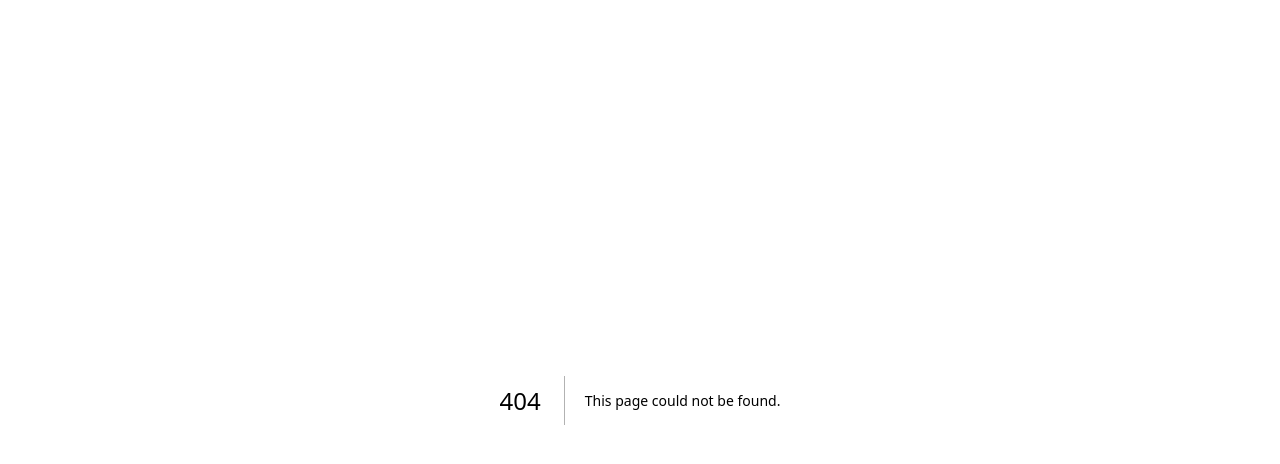
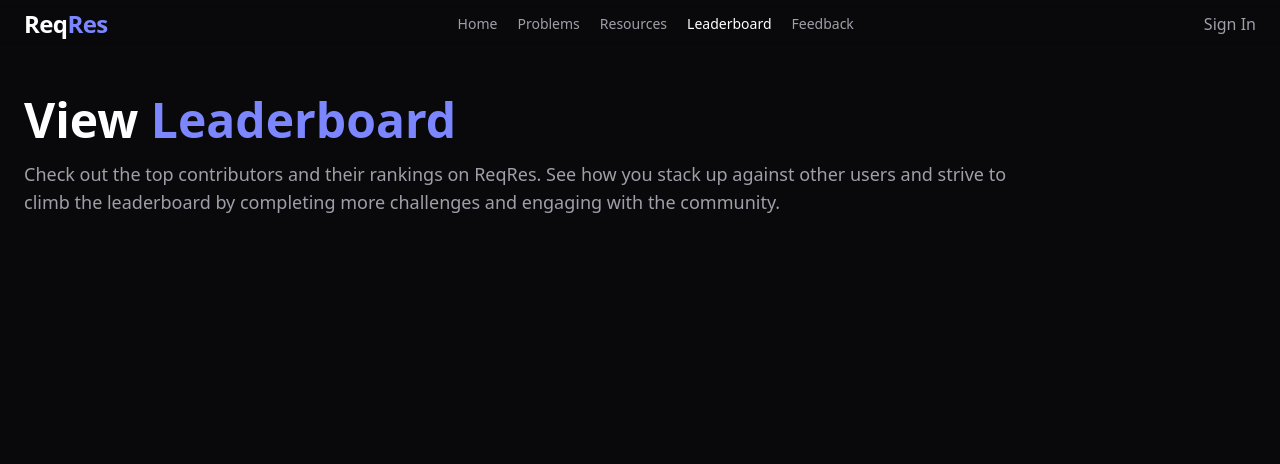
Before and after one commit to mrap10/ReqRes, a Next.js app in the folder apps/web/: page /leaderboard in a window 1280 px wide. Before the commit this address had no page. Shown: the top 464 px of the page. Built offline with nearby package versions, Linux system fonts and the light colour scheme.

Commit message:
feat: add navbar and refactor page ui layouts

```diff
--- /dev/null
+++ b/apps/web/app/feedback/page.tsx
@@ -0,0 +1,24 @@
+import Navbar from "../../components/Navbar";
+
+export default function FeedbackPage() {
+  return (
+    <div className="bg-zinc-950 min-h-screen text-slate-200 selection:bg-indigo-500/30 selection:text-indigo-200 font-sans">
+      <Navbar />
+      <main className="max-w-7xl mx-auto px-6 pt-24 pb-20">
+        <div className="mb-12 flex flex-row justify-between items-center gap-6">
+          <div className="max-w-5xl">
+            <h1 className="text-3xl md:text-5xl font-bold text-white mb-4">
+              Submit <span className="text-indigo-400">Feedback</span>
+            </h1>
+            <p className="text-zinc-400 text-lg">
+              We value your input! Please share your thoughts, suggestions, or issues you have
+              encountered while using ReqRes. Your feedback helps us improve and provide a better
+              experience for all users.
+            </p>
+          </div>
+        </div>
+        <div>{/* Feedback content goes here */}</div>
+      </main>
+    </div>
+  );
+}
--- /dev/null
+++ b/apps/web/app/leaderboard/page.tsx
@@ -0,0 +1,24 @@
+import Navbar from "../../components/Navbar";
+
+export default function LeaderboardPage() {
+  return (
+    <div className="bg-zinc-950 min-h-screen text-slate-200 selection:bg-indigo-500/30 selection:text-indigo-200 font-sans">
+      <Navbar />
+      <main className="max-w-7xl mx-auto px-6 pt-24 pb-20">
+        <div className="mb-12 flex flex-row justify-between items-center gap-6">
+          <div className="max-w-5xl">
+            <h1 className="text-3xl md:text-5xl font-bold text-white mb-4">
+              View <span className="text-indigo-400">Leaderboard</span>
+            </h1>
+            <p className="text-zinc-400 text-lg">
+              Check out the top contributors and their rankings on ReqRes. See how you stack up
+              against other users and strive to climb the leaderboard by completing more challenges
+              and engaging with the community.
+            </p>
+          </div>
+        </div>
+        <div>{/* Leaderboard content goes here */}</div>
+      </main>
+    </div>
+  );
+}
--- a/apps/web/app/page.tsx
+++ b/apps/web/app/page.tsx
@@ -1,7 +1,10 @@
+import Navbar from "../components/Navbar";
+
 export default function Home() {
   return (
     <div className="bg-zinc-950 min-h-screen text-slate-200 selection:bg-indigo-500/30 selection:text-indigo-200 font-sans">
-      <div className="relative overflow-hidden py-20">
+      <Navbar />
+      <div className="relative overflow-hidden pt-32 pb-20 md:pt-48 md:pb-32">
         <div className="max-w-7xl mx-auto px-6 grid lg:grid-cols-2 gap-16 items-center z-10">
           <div>
             <h1 className="text-5xl md:text-7xl font-bold text-white mb-6 tracking-tight leading-[1.1]">
--- a/apps/web/app/problems/page.tsx
+++ b/apps/web/app/problems/page.tsx
@@ -1,12 +1,33 @@
+import Navbar from "../../components/Navbar";
+
 export default function ProblemPage() {
   return (
     <div className="bg-zinc-950 min-h-screen text-slate-200 selection:bg-indigo-500/30 selection:text-indigo-200 font-sans">
-      <h1 className="text-5xl md:text-7xl font-bold text-white mb-6 tracking-tight leading-[1.1]">
-        Problem Page
-      </h1>
-      <p className="text-lg text-zinc-400 mb-8 max-w-lg leading-relaxed">
-        Problem Details Here in grid or some layout
-      </p>
+      <Navbar />
+      <main className="max-w-7xl mx-auto px-6 pt-24 pb-20">
+        <div className="mb-12 flex flex-col lg:flex-row justify-between items-start md:items-center gap-6">
+          <div className="max-w-3xl">
+            <h1 className="text-3xl md:text-5xl font-bold text-white mb-4">
+              Practice <span className="text-indigo-400">Problems</span>
+            </h1>
+            <p className="text-zinc-400 text-lg">
+              Sharpen your backend skills with real-world Express.js scenarios. From basic routing
+              to advanced security implementation.
+            </p>
+          </div>
+          <div className=" flex flex-row lg:flex-col lg:w-auto w-full justify-between gap-3 text-zinc-400 text-sm bg-zinc-900/50 border border-zinc-800 rounded-lg p-4">
+            <p className="text-sm text-zinc-400 font-mono tracking-wider">
+              Solved: <span className="text-xl font-bold text-zinc-200">0</span>
+            </p>
+            <p className="text-sm text-zinc-400 font-mono tracking-wider">
+              Streak: <span className="text-xl font-bold text-zinc-200">0 Days</span>
+            </p>
+            <p className="text-sm text-zinc-400 font-mono tracking-wider">
+              Rank: <span className="text-xl font-bold text-zinc-200">Top 0%</span>
+            </p>
+          </div>
+        </div>
+      </main>
     </div>
   );
 }
--- /dev/null
+++ b/apps/web/app/resources/page.tsx
@@ -0,0 +1,23 @@
+import Navbar from "../../components/Navbar";
+
+export default function ResourcesPage() {
+  return (
+    <div className="bg-zinc-950 min-h-screen text-slate-200 selection:bg-indigo-500/30 selection:text-indigo-200 font-sans">
+      <Navbar />
+      <main className="max-w-7xl mx-auto px-6 pt-24 pb-20">
+        <div className="mb-12 flex flex-row justify-between items-center gap-6">
+          <div className="max-w-5xl">
+            <h1 className="text-3xl md:text-5xl font-bold text-white mb-4">
+              Express <span className="text-indigo-400">Resources</span>
+            </h1>
+            <p className="text-zinc-400 text-lg">
+              Explore curated tutorials, articles, and videos to master Express.js. Stay updated
+              with the latest best practices and enhance your backend development skills.
+            </p>
+          </div>
+        </div>
+        <div>{/* Resource content goes here */}</div>
+      </main>
+    </div>
+  );
+}
--- /dev/null
+++ b/apps/web/components/Navbar.tsx
@@ -0,0 +1,98 @@
+"use client";
+
+import Link from "next/link";
+import { usePathname } from "next/navigation";
+import clsx from "clsx";
+import { useEffect, useState } from "react";
+import { X, Menu } from "lucide-react";
+
+const navItems = [
+  { href: "/", label: "Home" },
+  { href: "/problems", label: "Problems" },
+  { href: "/resources", label: "Resources" },
+  { href: "/leaderboard", label: "Leaderboard" },
+  { href: "/feedback", label: "Feedback" },
+];
+
+export default function Navbar() {
+  const [isOpen, setIsOpen] = useState(false);
+  const [scrolled, setScrolled] = useState(false);
+  const pathname = usePathname();
+
+  useEffect(() => {
+    const handleScroll = () => setScrolled(window.scrollY > 0);
+    window.addEventListener("scroll", handleScroll);
+    return () => window.removeEventListener("scroll", handleScroll);
+  }, []);
+  return (
+    <div
+      className={clsx(
+        "fixed top-2 left-0 w-full border-b shadow-sm z-50",
+        scrolled
+          ? "bg-zinc-950/90 backdrop-blur-md border-b border-white/5"
+          : "bg-transparent border-transparent"
+      )}
+    >
+      <div className="max-w-7xl mx-auto px-6">
+        <div className="flex justify-between items-center">
+          <div className="cursor-pointer">
+            <h1 className="text-2xl font-bold text-white tracking-tight">
+              Req<span className="text-indigo-400">Res</span>
+            </h1>
+          </div>
+
+          <div className="hidden md:flex gap-5 items-center text-sm font-medium">
+            {navItems.map((item) => {
+              const isActive = pathname === item.href;
+              return (
+                <Link
+                  key={item.href}
+                  href={item.href}
+                  className={clsx(
+                    "transition-colors",
+                    isActive ? "text-white cursor-default" : "text-zinc-400 hover:text-cyan-400"
+                  )}
+                >
+                  {item.label}
+                </Link>
+              );
+            })}
+          </div>
+
+          <div>
+            <Link
+              href="/"
+              className=" font-medium text-zinc-400 hover:text-cyan-400 transition-colors cursor-pointer"
+            >
+              Sign In
+            </Link>
+          </div>
+
+          <button className="md:hidden flex flex-col gap-1.5" onClick={() => setIsOpen(!isOpen)}>
+            {isOpen ? <X /> : <Menu />}
+          </button>
+        </div>
+      </div>
+
+      {isOpen && (
+        <div className="md:hidden absolute w-full bg-zinc-900 border-b border-zinc-800 p-6 flex flex-col gap-4 shadow-2xl">
+          <Link href="/" className="text-zinc-400 hover:text-cyan-400">
+            Home
+          </Link>
+          <Link href="/problems" className="text-zinc-400 hover:text-cyan-400">
+            Problems
+          </Link>
+          <Link href="/resources" className="text-zinc-400 hover:text-cyan-400">
+            Resources
+          </Link>
+          <Link href="/leaderboard" className="text-zinc-400 hover:text-cyan-400">
+            Leaderboard
+          </Link>
+          <Link href="/feedback" className="text-zinc-400 hover:text-cyan-400">
+            Feedback
+          </Link>
+        </div>
+      )}
+    </div>
+  );
+}
--- a/apps/web/package.json
+++ b/apps/web/package.json
@@ -14,6 +14,8 @@
     "@reqres/types": "*",
     "@reqres/utils": "*",
     "@tailwindcss/postcss": "^4.1.18",
+    "clsx": "^2.1.1",
+    "lucide-react": "^0.562.0",
     "next": "16.1.0",
     "postcss": "^8.5.6",
     "react": "^19.2.0",
```
Also changed, not shown: 1 other file (tests, documents, lock files or other folders).
